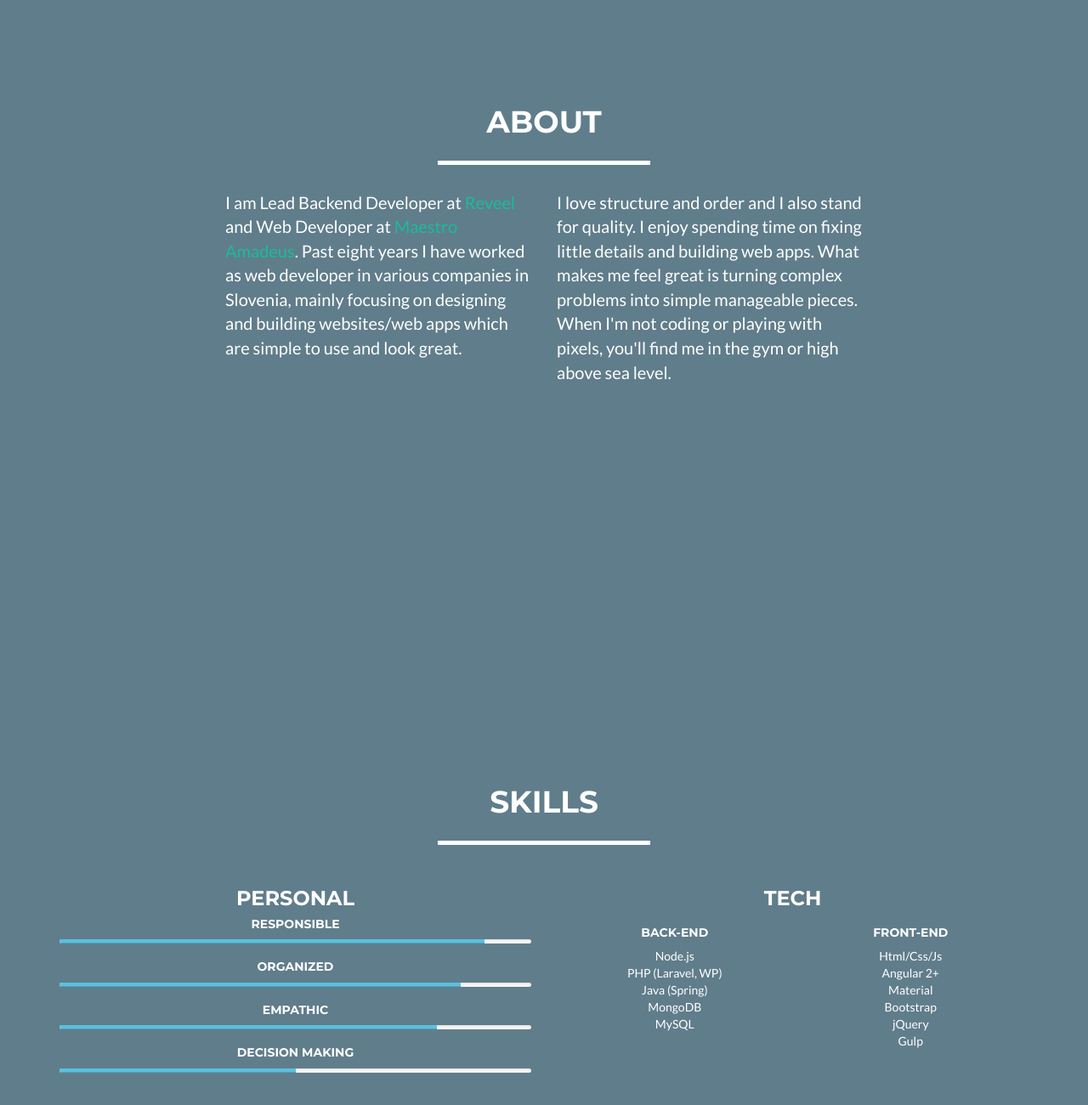
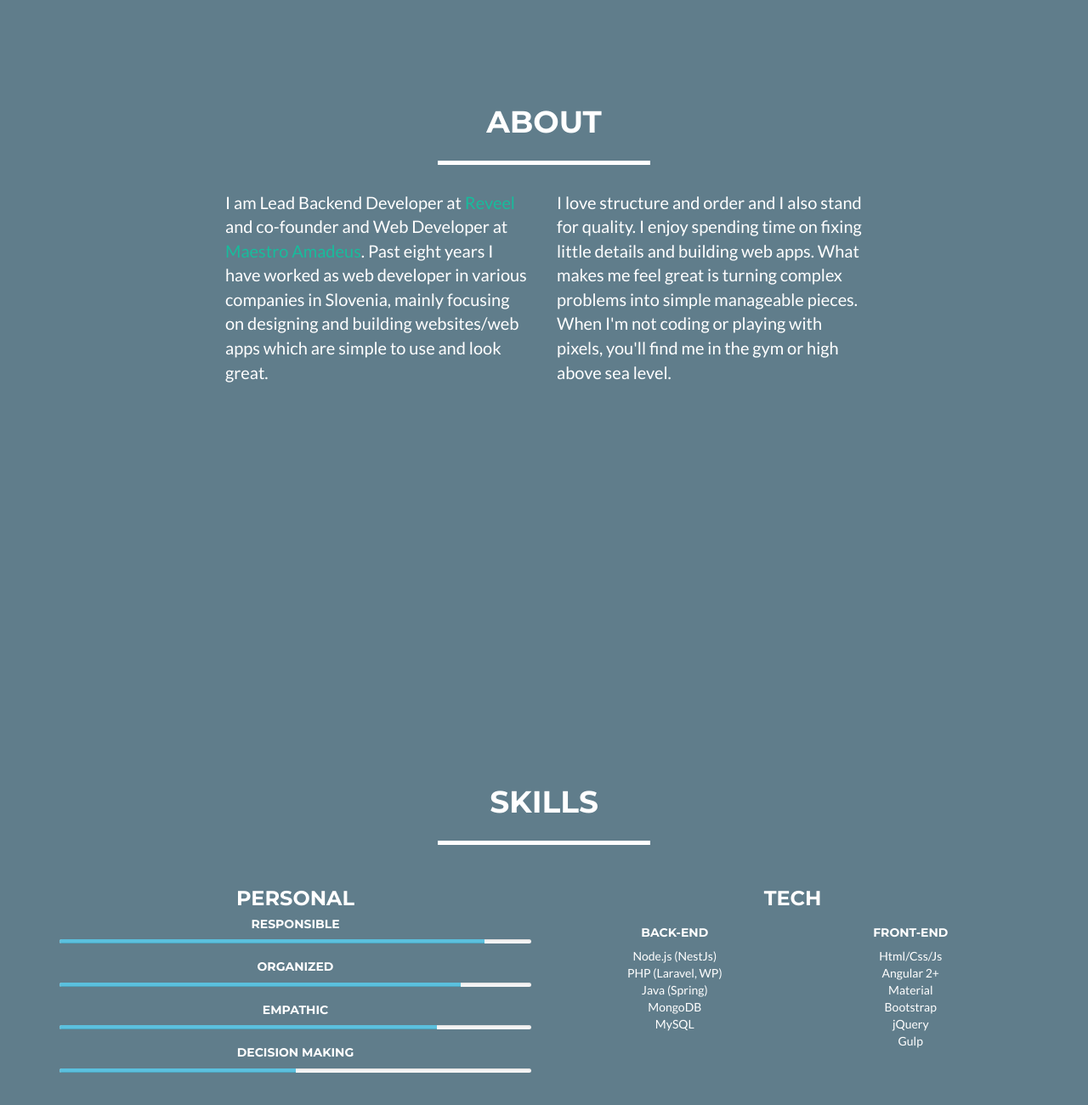
Before and after one commit to mitjarogl/website, a website: page index.html in a window 1280 px wide. Shown: the part 796-2096 px from the top of the page at 85% size. Drawn offline with nearby package versions, Linux system fonts and the light colour scheme.

Commit message:
Minor fixes

```diff
--- a/index.html
+++ b/index.html
@@ -7,7 +7,7 @@
    <meta http-equiv="X-UA-Compatible" content="IE=edge">
    <meta name="viewport" content="width=device-width, initial-scale=1">
    <meta name="description" content="Backend Developer at Reveel and Web Developer at Maestro Amadeus, Sport Enthusiast and Adventurer.">
-   <meta name="keywords" content="mitja, rogl, reveel, maestroamadeus, web, developer, adventurer, sport enthusiast, personal, portfolio, nodejs, angular">
+   <meta name="keywords" content="mitja, rogl, reveel, maestroamadeus, web, developer, adventurer, sport enthusiast, personal, portfolio, nodejs, angular, co-founder">
    <meta name="author" content="Mitja Rogl">
    <meta name="twitter:card" content="summary">
    <meta name="twitter:title" content="Mitja Rogl">
@@ -107,7 +107,7 @@
             </div>
             <div class="row">
                 <div class="col-lg-4 col-lg-offset-2">
-                    <p>I am Lead Backend Developer at <a href="https://reveel.it">Reveel</a> and Web Developer at <a href="https://www.maestroamadeus.com">Maestro Amadeus</a>. Past eight years I have worked as web
+                    <p>I am Lead Backend Developer at <a href="https://reveel.it">Reveel</a> and co-founder and Web Developer at <a href="https://www.maestroamadeus.com">Maestro Amadeus</a>. Past eight years I have worked as web
 developer in various companies in Slovenia, mainly focusing on designing and building websites/web apps which are simple to use and look great.
 </p>
                 </div>
@@ -156,7 +156,7 @@ developer in various companies in Slovenia, mainly focusing on designing and bui
               <div class="col-md-6 text-center">
                 <h5>Back-End</h5>
                   <ul style="list-style:none;padding:0">
-                    <li>Node.js</li>
+                    <li>Node.js (NestJs)</li>
                     <li>PHP (Laravel, WP)</li>
                     <li>Java (Spring)</li>
                     <li>MongoDB</li>
```
